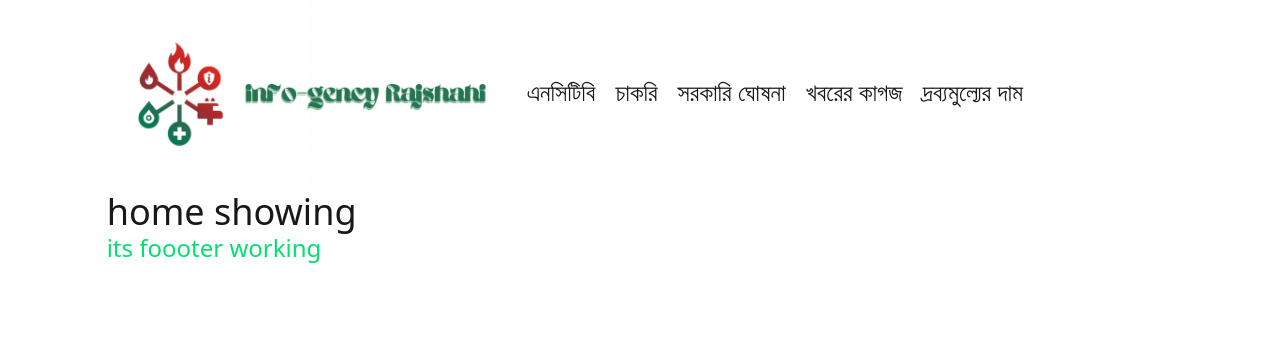
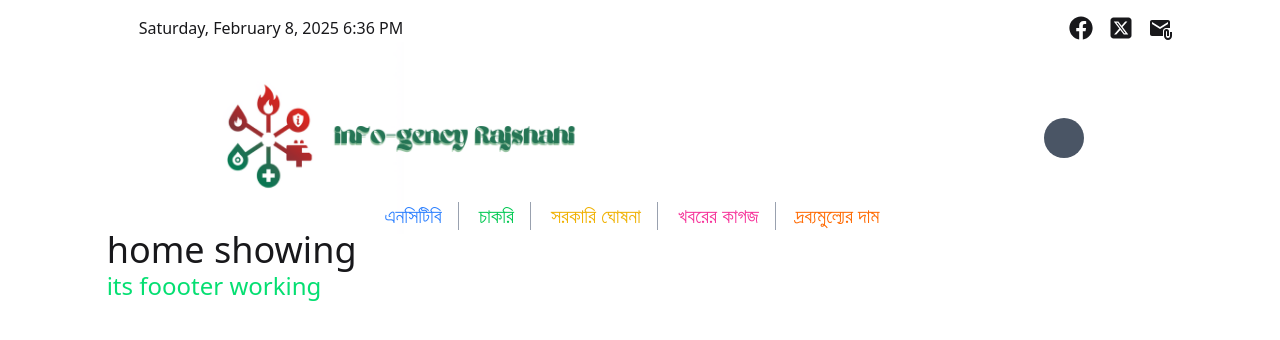
Before and after one commit to Shabbir404/info-gency, a React (Vite) app: page / in a window 1280 px wide. Shown: the top 340 px of the page. Built offline with nearby package versions, Linux system fonts and the light colour scheme.

Commit message:
header basic

```diff
--- a/package.json
+++ b/package.json
@@ -11,8 +11,11 @@
   },
   "dependencies": {
     "@tailwindcss/vite": "^4.0.4",
+    "moment": "^2.30.1",
     "react": "^19.0.0",
+    "react-datetime": "^3.3.1",
     "react-dom": "^19.0.0",
+    "react-icons": "^5.4.0",
     "react-router-dom": "^7.1.5",
     "tailwindcss": "^4.0.4"
   },
--- a/src/Components/Header/Header.jsx
+++ b/src/Components/Header/Header.jsx
@@ -1,23 +1,43 @@
+
 import logo from '../../Images/logo.png'
+import moment from 'moment';
+import { FaFacebook } from "react-icons/fa";
+import { FaSquareXTwitter } from "react-icons/fa6";
+import { MdAttachEmail } from "react-icons/md";
+const Header = () => {
+    const formattedTime = moment().format('LLLL');
 
-
-const Header = () => {
     return (
         <div>
-            <div className='md:flex md:gap-5 '>
-                <img className='hidden md:block w-[400px] h-48 ' src={logo} alt="" />
+            <div className=''>
+                <div className='flex justify-between'>
+                    <h1 className='mt-4 w-52 md:w-full md:ml-8'> {formattedTime} </h1>
+                    <div className="flex gap-4 text-2xl mt-4">
+                        <FaFacebook className='hover:bg-white cursor-pointer hover:text-blue-700'></FaFacebook>
+                        <FaSquareXTwitter className='hover:text-white cursor-pointer hover:bg-black'></FaSquareXTwitter>
+                        <MdAttachEmail className='hover:text-red-700 cursor-pointer hover:bg-white mt-0.5'></MdAttachEmail>
+                    </div>
+                </div>
+                <div className='md:flex md:gap-5 justify-between md:w-10/12 md:mx-auto'>
+                    <img className=' md:w-[400px] w-full h-48 ' src={logo} alt="" />
 
-                <div className='hidden md:flex md:gap-5 text-2xl mt-19 '>
-                    <h3>এনসিটিবি</h3>
-                    <h3>চাকরি</h3>
-                    <h3>সরকারি ঘোষনা</h3>
-                    <h3>খবরের কাগজ</h3>
-                    <h4>দ্রব্যমুল্যের দাম</h4>
+                    <div>
+                        <div className='p-5 rounded-full bg-gray-600 mt-19'>
+
+                        </div>
+                    </div>
+                    <h2 className='md:hidden'>its for mobile screen</h2>
                 </div>
                 <div>
 
+                    <div className='hidden md:flex md:gap-5 text-xl  justify-center -mt-8 '>
+                        <h3 className='border-r pr-4 cursor-pointer border-gray-400 hover:text-blue-800 text-blue-500 '>এনসিটিবি</h3>
+                        <h3 className='border-r pr-4 cursor-pointer border-gray-400 hover:text-green-800 text-green-500 '>চাকরি</h3>
+                        <h3 className='border-r pr-4 cursor-pointer border-gray-400 hover:text-yellow-600 text-yellow-500 '>সরকারি ঘোষনা</h3>
+                        <h3 className='border-r pr-4 cursor-pointer border-gray-400 hover:text-pink-800 text-pink-500 '>খবরের কাগজ</h3>
+                        <h4 className=' pr-4 cursor-pointer border-gray-400 hover:text-orange-800  text-orange-500 '>দ্রব্যমুল্যের দাম</h4>
+                    </div>
                 </div>
-                <h2 className='md:hidden'>its for mobile screen</h2>
             </div>
         </div>
     );
--- a/src/Components/Root/Root.jsx
+++ b/src/Components/Root/Root.jsx
@@ -5,7 +5,7 @@ import Footer from "../Footer/Footer";
 
 const Root = () => {
     return (
-        <div className=" w-10/12 mx-auto">
+        <div className=" w-11/12 md:w-10/12 mx-auto">
             <Header></Header>
             <Outlet></Outlet>
             <Footer></Footer>
```
Also changed, not shown: 1 other file (tests, documents, lock files or other folders).
